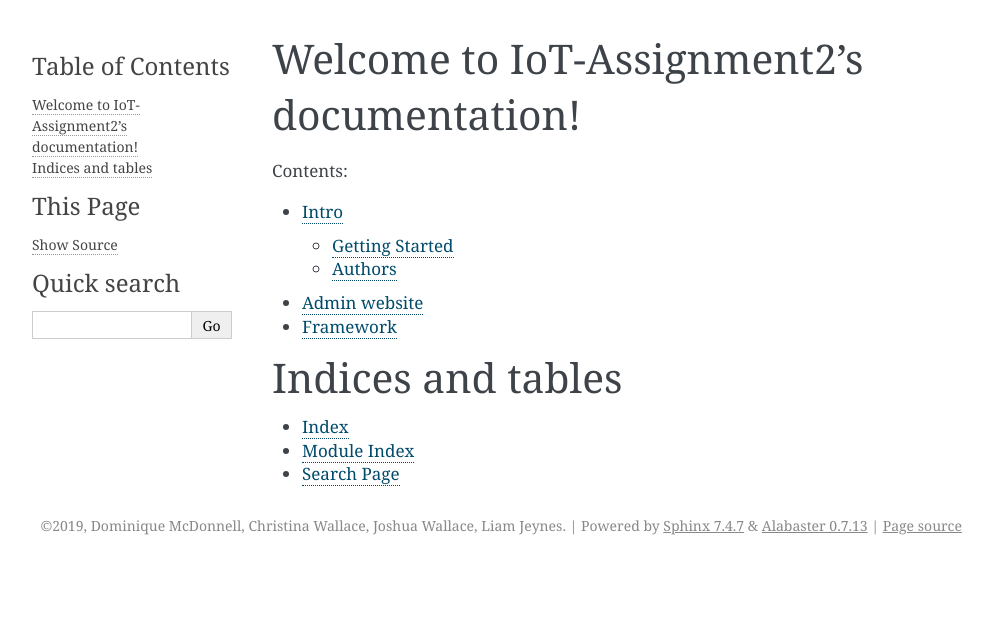
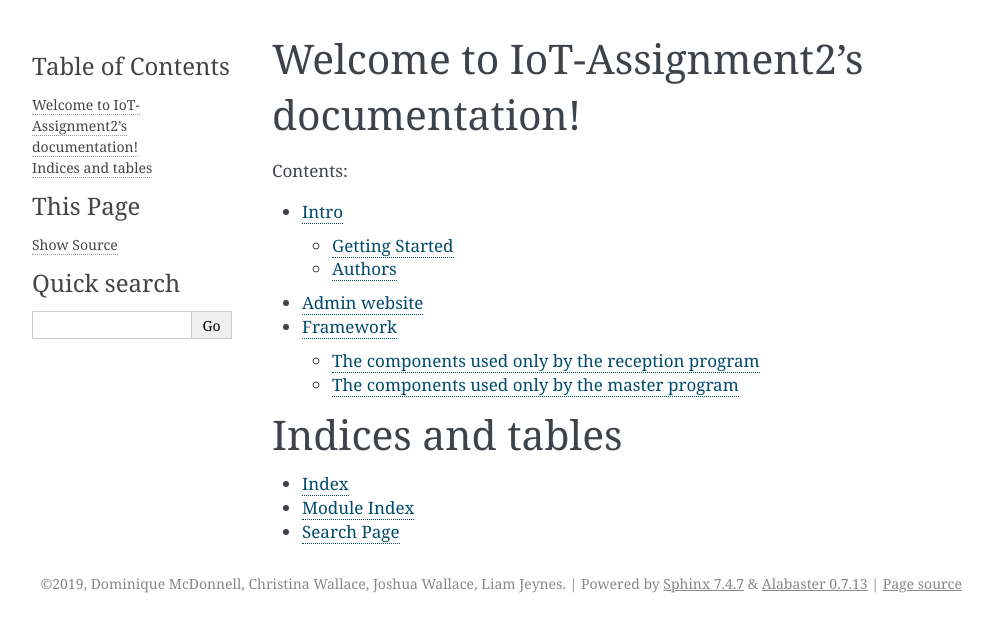
Before and after one commit to rmit-s3716022-Jason/library-iot-management-system, a Sphinx documentation site: the page built from docs/source/index.rst, in a window 1280 px wide. Shown: the top 632 px of the page, without its empty margins (148-1141 px from the left). Built offline with Sphinx 7.4.7, drawn with Linux system fonts in a browser that asks for light colours.

Commit message:
Updated information

```diff
--- a/docs/source/framework.rst
+++ b/docs/source/framework.rst
@@ -1,2 +1,22 @@
 Framework
 =========
+
+This framework is the CLI framework that powers both the reception and master program. The Console is the powerhouse
+which runs the output input loop. It has a number of console_states that it can switch between. Shared resources and
+state are stored in the utility class.
+
+
+.. automodule:: framework
+    :members:
+
+The components used only by the reception program
+-------------------------------------------------
+
+.. automodule:: framework.reception
+    :members:
+
+The components used only by the master program
+----------------------------------------------
+
+.. automodule:: framework.master
+    :members:
```
Also changed, not shown: docs/source/intro.rst (+11 -11 lines).
